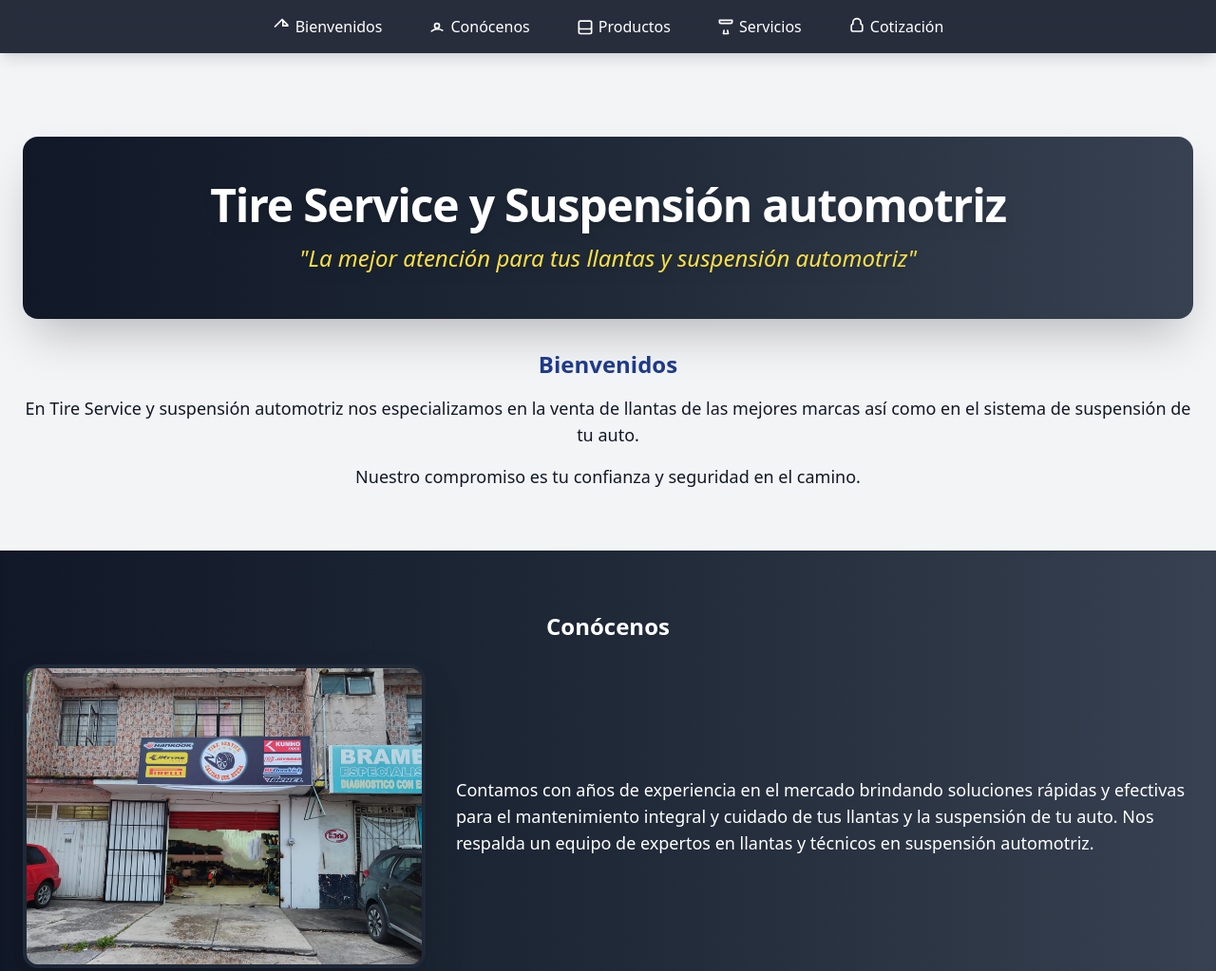
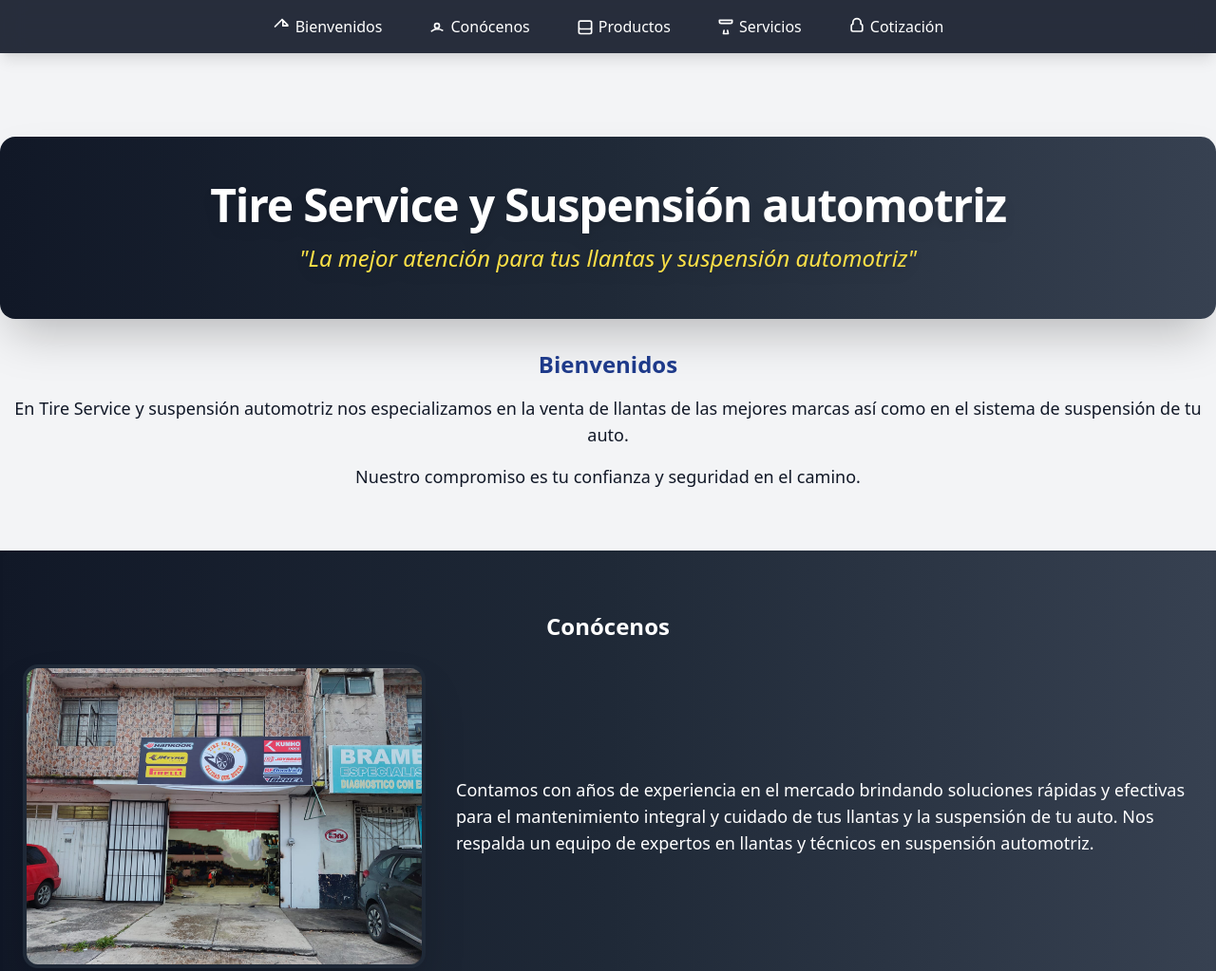
Before and after one commit to tire-service/general-mechanics, a plain HTML site: page index.html in a window 1280 px wide. Shown: the top 1023 px of the page at 95% size. Drawn offline with nearby package versions, Linux system fonts and the light colour scheme.

Commit message:
Mejora visual

```diff
--- a/index.html
+++ b/index.html
@@ -20,12 +20,10 @@
   <div class="h-20"></div> <!-- Espacio para el menú fijo -->
 
   <!-- Bienvenida -->
-  <section id="bienvenida" class="py-16 container mx-auto px-6 text-center">
-    <header class="bg-gradient-to-r from-gray-900 via-gray-800 to-gray-700 text-white py-12 shadow-2xl rounded-2xl mb-8">
-      <div class="container mx-auto text-center">
-        <h1 class="text-5xl font-extrabold tracking-tight drop-shadow-lg mb-4">Tire Service y Suspensión automotriz</h1>
-        <p class="mt-2 text-2xl italic text-yellow-300 drop-shadow-lg">"La mejor atención para tus llantas y suspensión automotriz"</p>
-      </div>
+  <section id="bienvenida" class="py-16 w-full text-center">
+    <header class="w-full bg-gradient-to-r from-gray-900 via-gray-800 to-gray-700 text-white py-12 shadow-2xl rounded-2xl mb-8">
+      <h1 class="text-5xl font-extrabold tracking-tight drop-shadow-lg mb-4">Tire Service y Suspensión automotriz</h1>
+      <p class="mt-2 text-2xl italic text-yellow-300 drop-shadow-lg">"La mejor atención para tus llantas y suspensión automotriz"</p>
     </header>
     <h2 class="text-2xl font-bold text-blue-900">Bienvenidos</h2>
     <p class="mt-4 text-lg">En Tire Service y suspensión automotriz nos especializamos en la venta de llantas de las mejores marcas así como en el sistema de suspensión de tu auto. </p>
@@ -97,7 +95,10 @@
 
   <!-- Pie -->
   <footer class="w-full bg-gradient-to-r from-gray-900 via-gray-800 to-gray-700 text-white py-8 mt-16 text-center shadow-inner mt-auto">
-    <p>&copy; 2025 Tire Service | Todos los derechos reservados</p>
+    <div class="text-center">
+      <p>&copy; 2025 Tire Service | Todos los derechos reservados</p>
+    </div>
   </footer>
+
 </body>
 </html>
```
